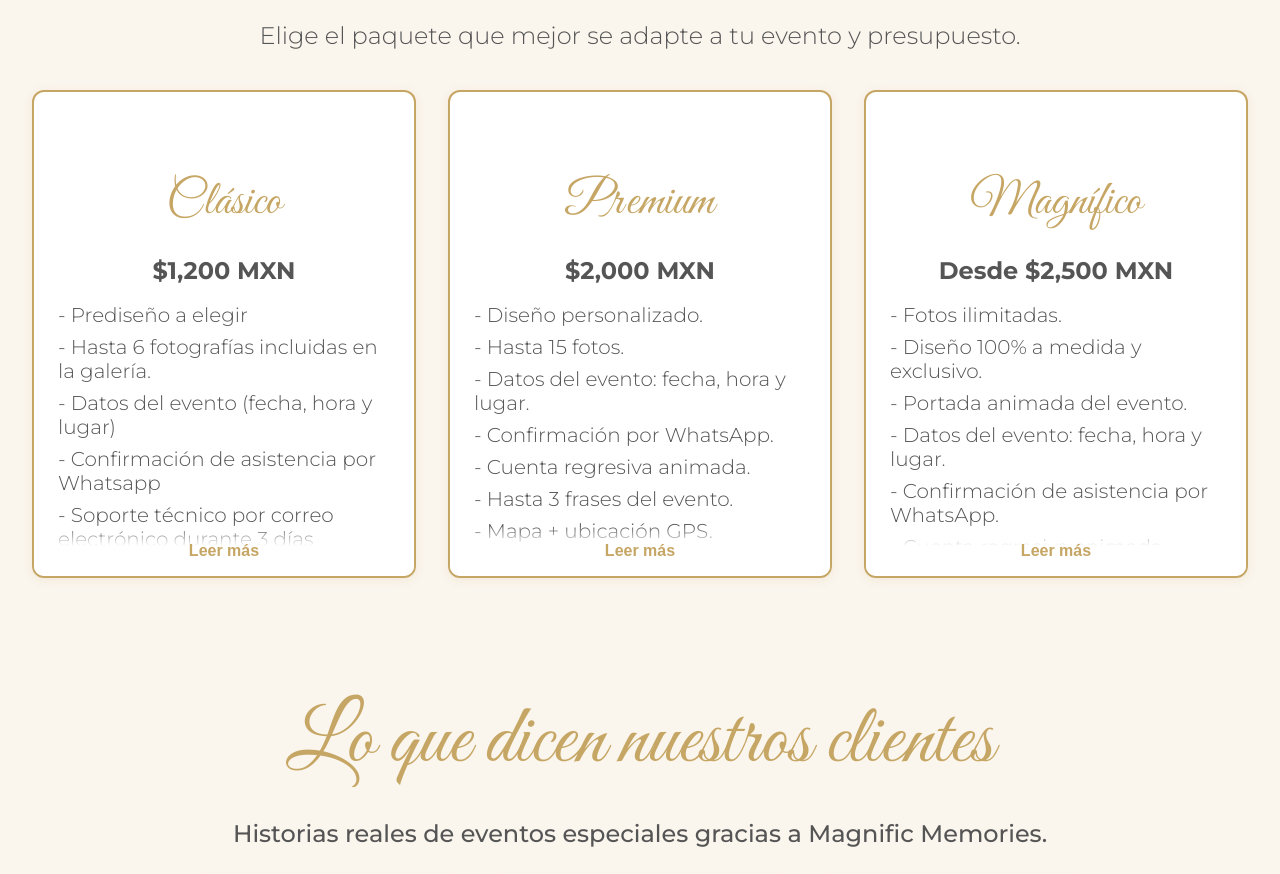
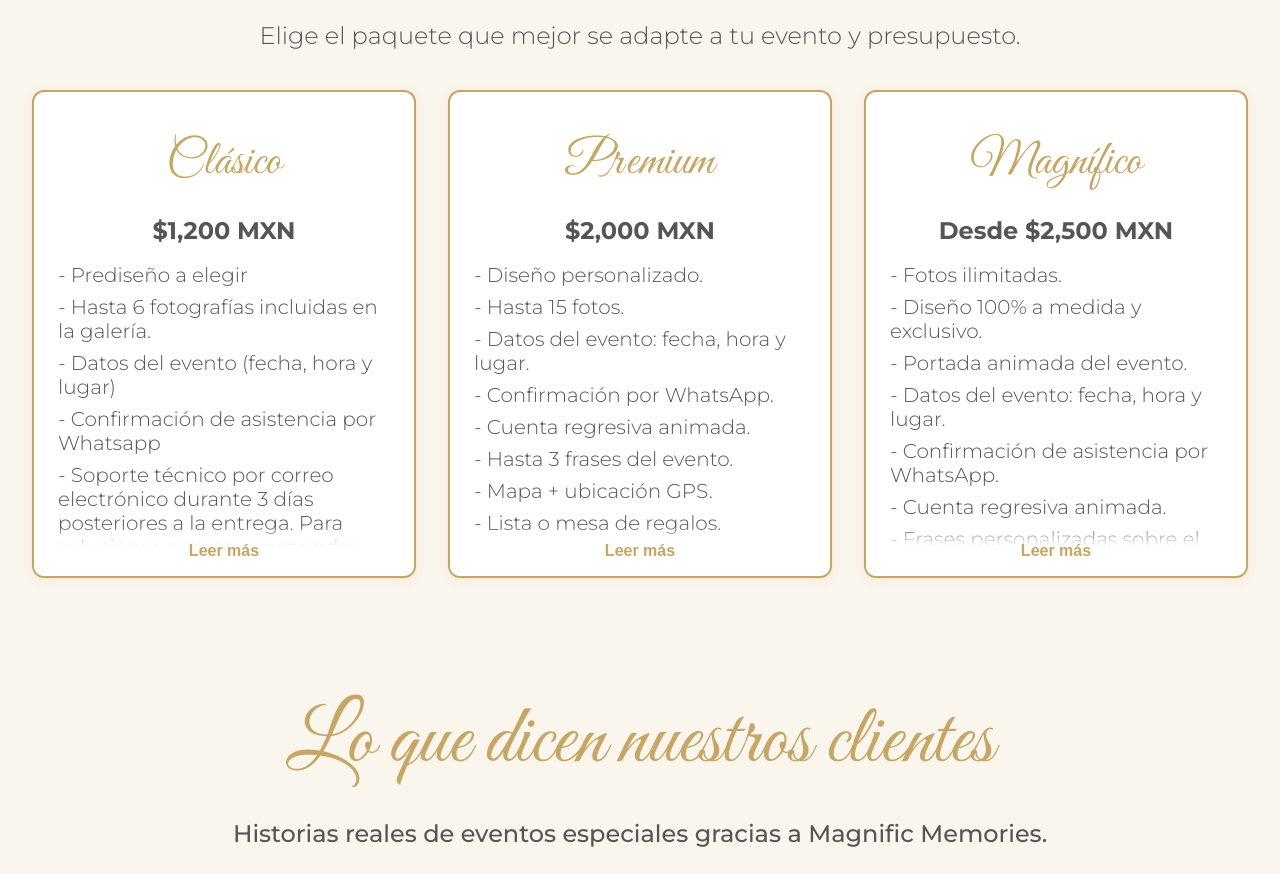
Before and after one commit to austinjaimes/magnificmemories, an Astro site: page / in a window 1280 px wide. Shown: the part 2460-3334 px from the top of the page. Built offline with nearby package versions, Linux system fonts and the light colour scheme; Astro itself is replaced by a stand-in of ours.

Commit message:
Subiendo cambios

```diff
--- a/src/components/Paquetes.astro
+++ b/src/components/Paquetes.astro
@@ -19,6 +19,9 @@
     font-family: sans-serif;
     text-align: center;
     margin-top: -70px;
+  }
+  .package-content {
+    margin-top: -40px;
   }
 
   .paquetes h2 {
```
